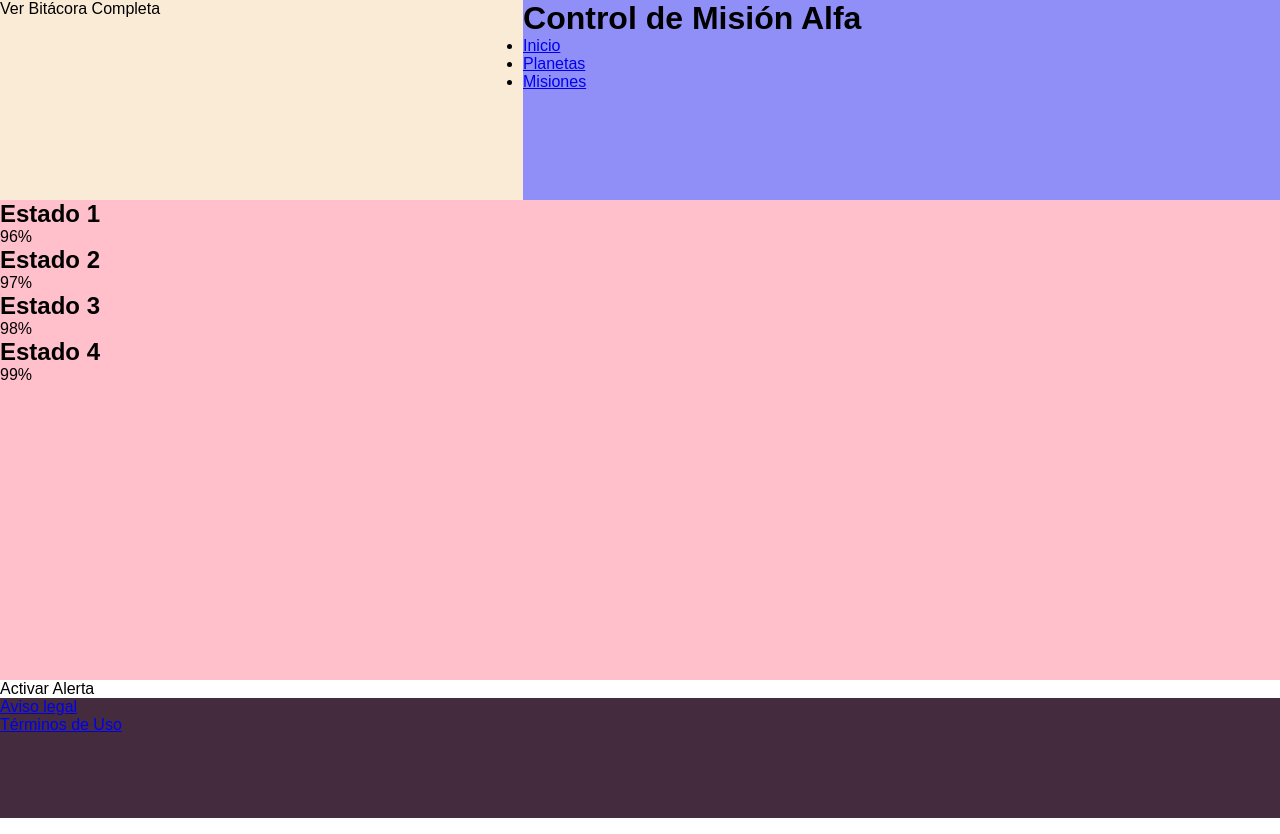
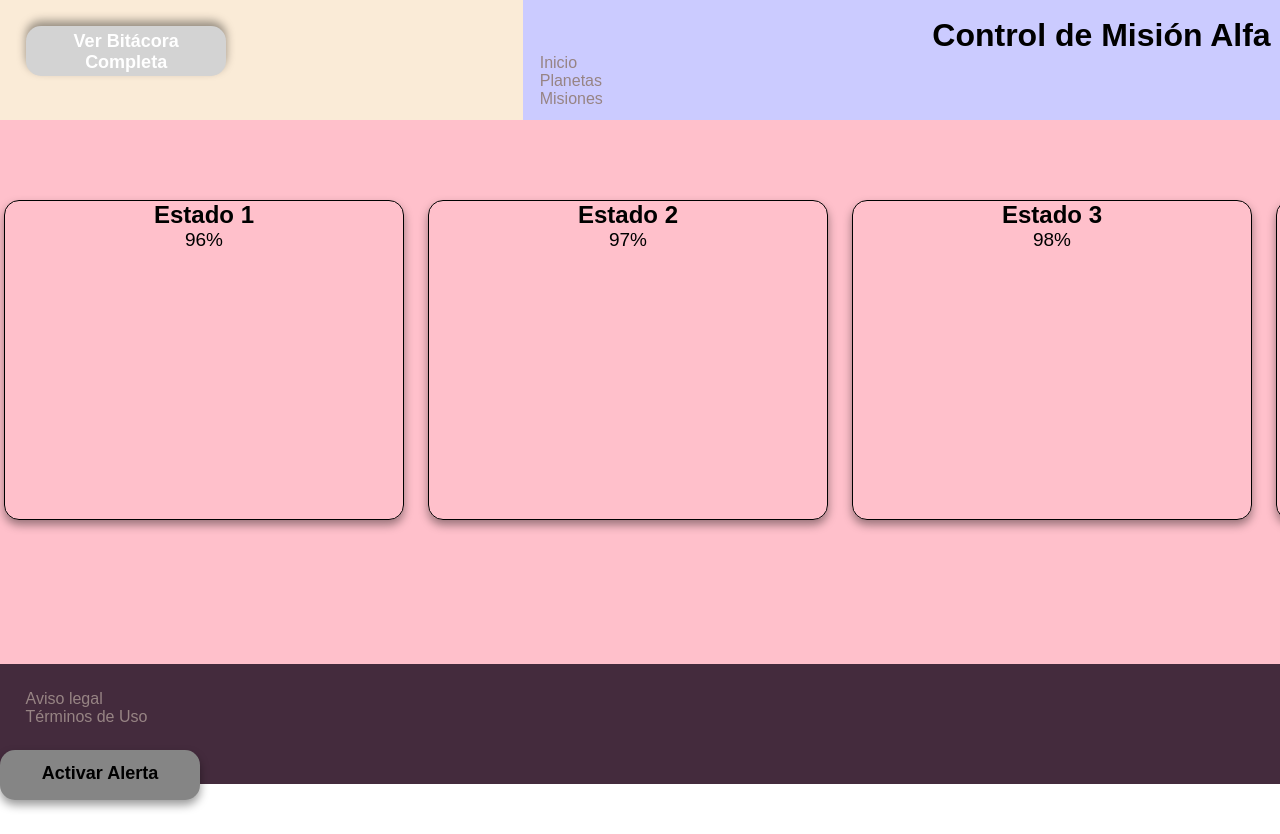
Before and after one commit to ValeskaSotomayor/examen2B-Valeska, a plain HTML site: page index.html in a window 1280 px wide. Shown: the top 834 px of the page. Drawn offline with Linux system fonts and the light colour scheme.

Commit message:
css terminado

```diff
--- a/index.html
+++ b/index.html
@@ -45,8 +45,7 @@
             </div>
         </div>
     </main>
-    <div class="boton-alerta">Activar Alerta</div>
-    <div class="footer-a">
+    <footer class="footer-a">
         <nav class="enlaces-legales">
             <ul>
                 <li><a href="Aviso legal">Aviso legal</a></li>
@@ -54,7 +53,8 @@
                 <li><a href="Política de datos"></a></li>
             </ul>
         </nav>
-    </div>
+    </footer>
+    <div class="boton-alerta">Activar Alerta</div>
 </body>
 
 </html>
--- a/styles.css
+++ b/styles.css
@@ -6,7 +6,10 @@
 }
 h1 {
     font-weight: bold;
+}
 
+p {
+    font-size: 19px;
 }
 body {
     display: flex;
@@ -17,30 +20,121 @@ body {
 
 header {
     display: flex;
+    height: 15vh;
     width: 210vh;
+    text-decoration: none;
+    list-style: none;
+}
+ul{
+    list-style: none;
 }
 
+.titulo {
+    text-align: center;
+}
 .contenido-principal-d {
     height: 25vh;
     width: 66vh;
     background-color: antiquewhite;
 }
 
+.boton {
+    align-content: center;
+    margin: 5%;
+    padding: 1%;
+    color:white;
+    width: 200px;
+    height: 50px;
+    border: none;
+    border-radius: 15px;
+    box-shadow: 0 -5px 10px rgba(0, 0, 0, 0.4);
+    font-size: 18px;
+    font-weight: bold;
+    text-align: center;
+    background-color: lightgrey;
+    transition: all 01 ease
+}
+div.boton:hover {
+    transform: translateY(2px);
+    background-color: black;
+
+}
 .titulo-navegacion-b {
+    padding: 1%;
+    justify-content: center;
     height: 25vh;
     width: 146vh;
-    background-color: rgb(143, 143, 247);
+    background-color: rgb(203, 203, 255);
+    border-bottom: green;
+    gap: 10px;
+    align-items: flex-start;
 }
 
+
+.boton-alerta {
+    padding: 1%;
+    text-align: center;
+    width: 200px;
+    height: 50px;
+    border: none;
+    border-radius: 15px;
+    box-shadow: 0 5px 10px rgba(0, 0, 0, 0.4);
+    font-size: 18px;
+    font-weight: bold;
+    background-color: rgb(133, 133, 133);
+    position: sticky;
+    bottom: 0;
+}
 main {
-    height: 60vh;
+    display: flex;
+    flex-direction: column;
+    flex-wrap: wrap;
+    height: 68vh;
     width: 210vh;
     background-color: pink;
 }
 
+.tarjetas {
+    padding-top: 80px;
+    display: flex;
+    flex-wrap: wrap;
+    gap: 20px;
+    text-align: center;
+    justify-content: space-evenly;
+}
+
+.tarjeta {
+    width: 50vh;
+    min-height: 40vh;
+    box-shadow: 0 5px 10px rgba(0, 0, 0, 0.4);
+    border-radius: 15px;
+    transition: all 0.3s ease;
+    border: 0.1px solid black;
+}
+
+div.tarjeta:active {
+    transform: translateY(20px);
+    font-size: 25px;
+    font-weight: bold;
+}
+.a:hover {
+    letter-spacing:2cm;
+}
+
 .footer-a {
+    padding: 2%;
     color:white;
     height: 15vh;
     width: 210vh;
     background-color: rgb(68, 43, 61);
 }
+
+a {
+    color:rgb(151, 132, 132);
+    text-decoration: none;
+    list-style: none;
+}
+
+@media (min-width: 900px) {
+    :root { --scale: 0.84; }
+}
```
